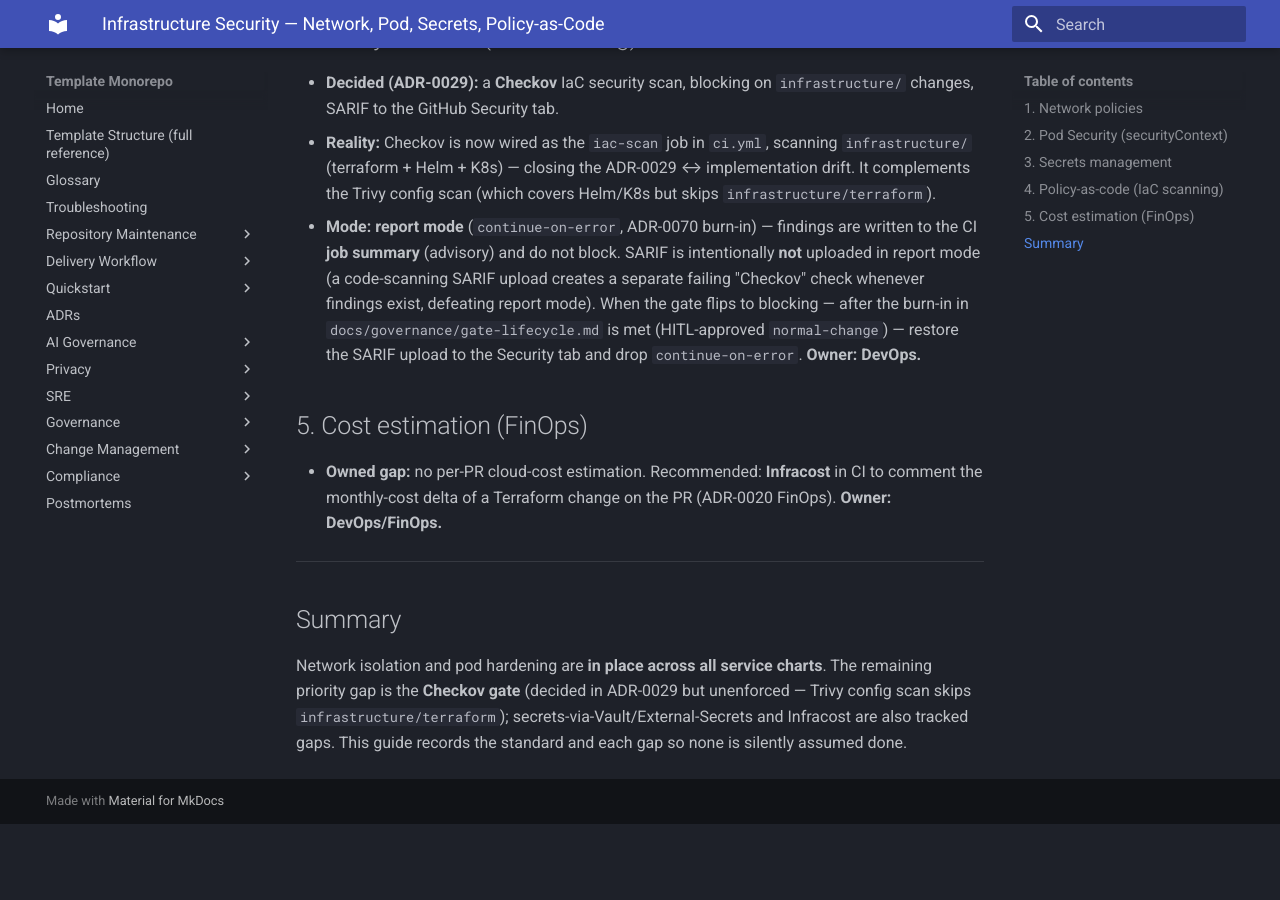
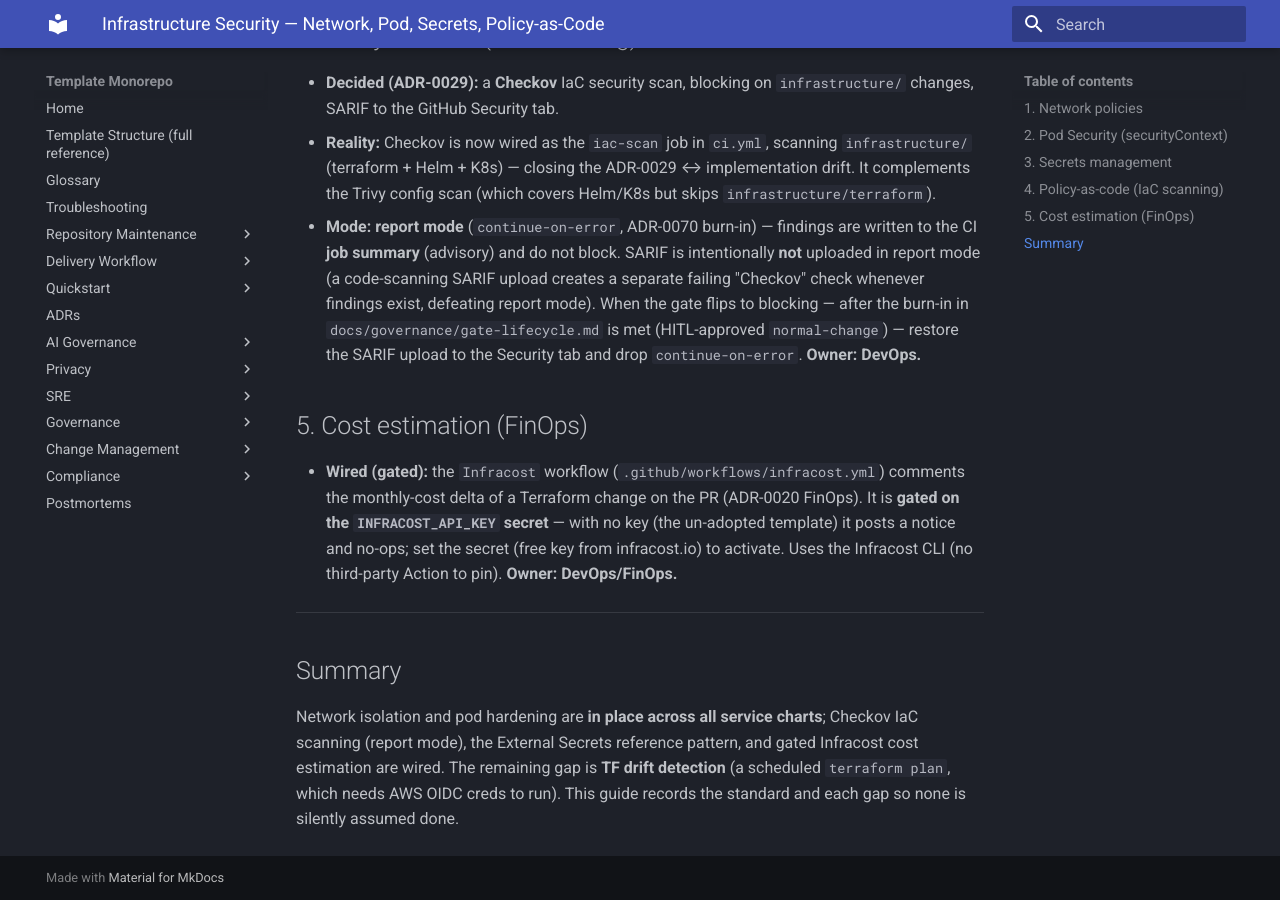
Before and after one commit to valdomirosouza/Repository-Template-v3, an MkDocs documentation site: the page built from docs/infrastructure/security.md, in a window 1280 px wide and 900 px high, scrolled down 1815 px. Built offline with MkDocs 1.6.1 and Material for MkDocs 9.7.7, drawn with Linux system fonts in a browser that asks for light colours; before the commit the page ends 2639 px from its top, so only the background shows below that.

Commit message:
ci(finops): wire gated Infracost per-PR cost estimate (ADR-0020) (#46)
No per-PR cloud-cost estimation existed (ADR-0020 FinOps gap). Add
.github/workflows/infracost.yml: on Terraform PRs it runs the Infracost
CLI (official install script — no third-party Action to SHA-pin) and
comments the monthly-cost delta on the PR.

GATED on the INFRACOST_API_KEY secret: with no key (un-adopted template)
the job posts a notice and no-ops, so it never fails CI; set the secret to
activate. Infra docs conformance updated (gap -> wired/gated).

Verified: infracost.yml valid YAML; check_action_pins.sh passes.

Refs: ADR-0020
Closes #45

Co-authored-by: Claude Opus 4.8 (1M context) <noreply@anthropic.com>

```diff
--- a/docs/infrastructure/security.md
+++ b/docs/infrastructure/security.md
@@ -74,14 +74,18 @@ additionally drops all capabilities).
 
 ## 5. Cost estimation (FinOps)
 
-- **Owned gap:** no per-PR cloud-cost estimation. Recommended: **Infracost** in CI to comment the
-  monthly-cost delta of a Terraform change on the PR (ADR-0020 FinOps). **Owner: DevOps/FinOps.**
+- **Wired (gated):** the `Infracost` workflow (`.github/workflows/infracost.yml`) comments the
+  monthly-cost delta of a Terraform change on the PR (ADR-0020 FinOps). It is **gated on the
+  `INFRACOST_API_KEY` secret** — with no key (the un-adopted template) it posts a notice and no-ops;
+  set the secret (free key from infracost.io) to activate. Uses the Infracost CLI (no third-party
+  Action to pin). **Owner: DevOps/FinOps.**
 
 ---
 
 ## Summary
 
-Network isolation and pod hardening are **in place across all service charts**. The remaining
-priority gap is the **Checkov gate** (decided in ADR-0029 but unenforced — Trivy config scan skips
-`infrastructure/terraform`); secrets-via-Vault/External-Secrets and Infracost are also tracked gaps.
+Network isolation and pod hardening are **in place across all service charts**; Checkov IaC scanning
+(report mode), the External Secrets reference pattern, and gated Infracost cost estimation are wired.
+The remaining gap is **TF drift detection** (a scheduled `terraform plan`, which needs AWS OIDC creds
+to run).
 This guide records the standard and each gap so none is silently assumed done.
```
Also changed, not shown: docs/infrastructure/README.md (+4 -3 lines), 1 other file.
